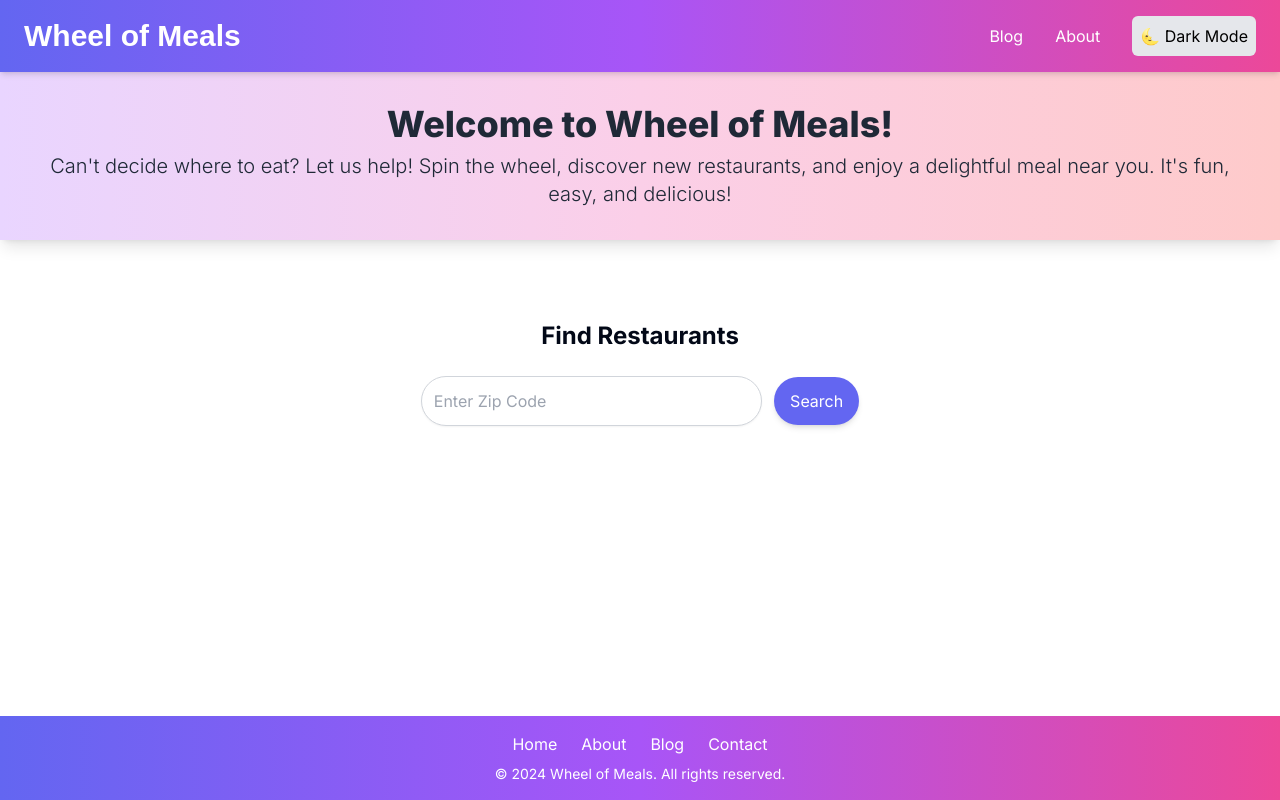
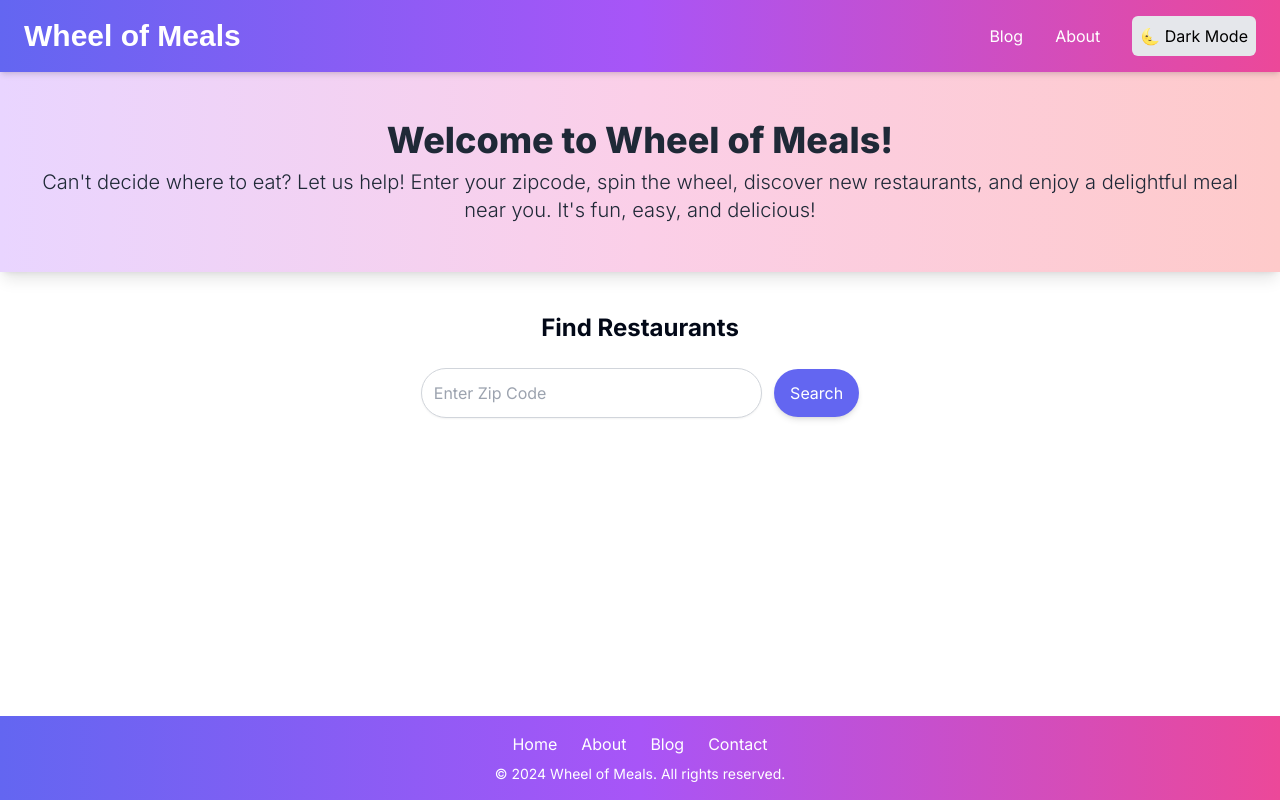
Before and after one commit to omeryildirim0/wheel, a Next.js app: page / in a window 1280 px wide. Built offline with nearby package versions, Linux system fonts and the light colour scheme.

Commit message:
changes to header main

```diff
--- a/app/page.tsx
+++ b/app/page.tsx
@@ -18,7 +18,7 @@ const Home = () => {
   return (
     <div className="max-w-full mx-auto p-0">
       <HeaderMain />
-      <div className="max-w-lg mx-auto text-center mt-20">
+      <div className="max-w-lg mx-auto text-center mt-10">
 
         <h1 className="text-2xl font-bold mt-5 mb-6">Find Restaurants</h1>
         <SearchBar onSearch={onSearch} />
--- a/components/HeaderMain.tsx
+++ b/components/HeaderMain.tsx
@@ -1,12 +1,12 @@
 const HeaderMain = () => {
     return (
-      <div className="bg-gradient-to-r from-purple-200 via-pink-200 to-red-200 text-gray-800 text-center py-8 px-6 shadow-lg w-full">
+      <div className="bg-gradient-to-r from-purple-200 via-pink-200 to-red-200 text-gray-800 text-center py-12 px-6 shadow-lg w-full">
         <h1 className="text-4xl font-extrabold mb-2">Welcome to Wheel of Meals!</h1>
         <p className="text-xl font-light">
-          Can't decide where to eat? Let us help! Spin the wheel, discover new restaurants, and enjoy a delightful meal near you. It's fun, easy, and delicious!
+          Can't decide where to eat? Let us help! Enter your zipcode, spin the wheel, discover new restaurants, and enjoy a delightful meal near you. It's fun, easy, and delicious!
         </p>
       </div>
     );
-  };
+};
 
-  export default HeaderMain;
+export default HeaderMain;
```
